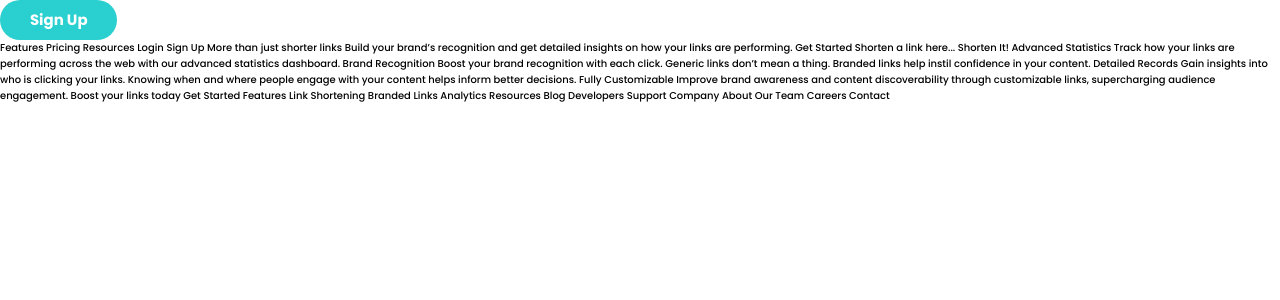
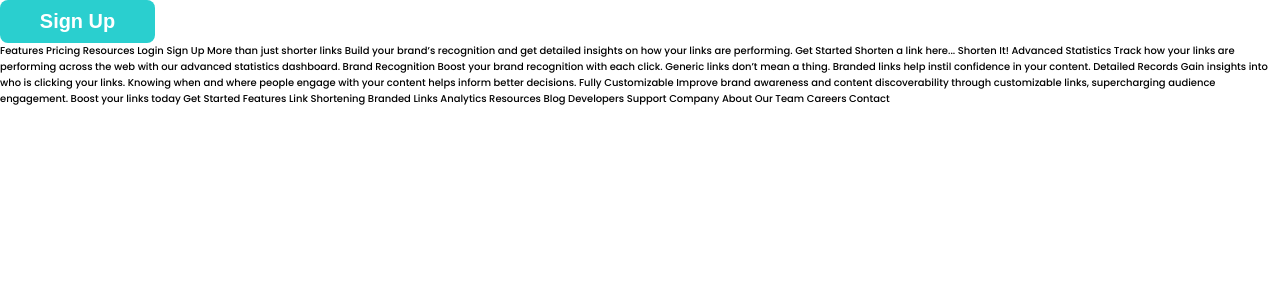
Before and after one commit to okcomputer93/url-shortening, a Vue app: page / in a window 1280 px wide. Shown: the top 300 px of the page. Built offline with nearby package versions, Linux system fonts and the light colour scheme.

Commit message:
Touching button style

```diff
--- a/src/App.vue
+++ b/src/App.vue
@@ -1,8 +1,6 @@
 <template>
     <div id="app">
-        <the-button styles="is-rounded text-md p-md" href="#"
-            >Sign Up</the-button
-        >
+        <the-button styles="lg-squared" href="#">Sign Up</the-button>
     </div>
 </template>
 
--- a/src/components/resources/TheButton.vue
+++ b/src/components/resources/TheButton.vue
@@ -1,13 +1,19 @@
 <template>
-    <a class="button__primary" :class="styles" :href="href">
+    <button class="button__primary" :class="form" :href="href">
         <slot></slot>
-    </a>
+    </button>
 </template>
 
 <script>
 export default {
     name: "ButtonPrimary",
     props: ["href", "styles"],
+    computed: {
+        form() {
+            const forms = this.styles.split("-");
+            return `p-${forms[0]} text-${forms[0]} p-${forms[0]} is-${forms[1]}`;
+        },
+    },
 };
 </script>
 
@@ -18,6 +24,11 @@ export default {
     color: $light;
     font-weight: 700;
     cursor: pointer;
-    text-decoration: none;
+    border: none;
+    transition: all 0.4s ease-in;
+
+    &:hover {
+        background-color: lighten($primary, 15);
+    }
 }
 </style>
```
